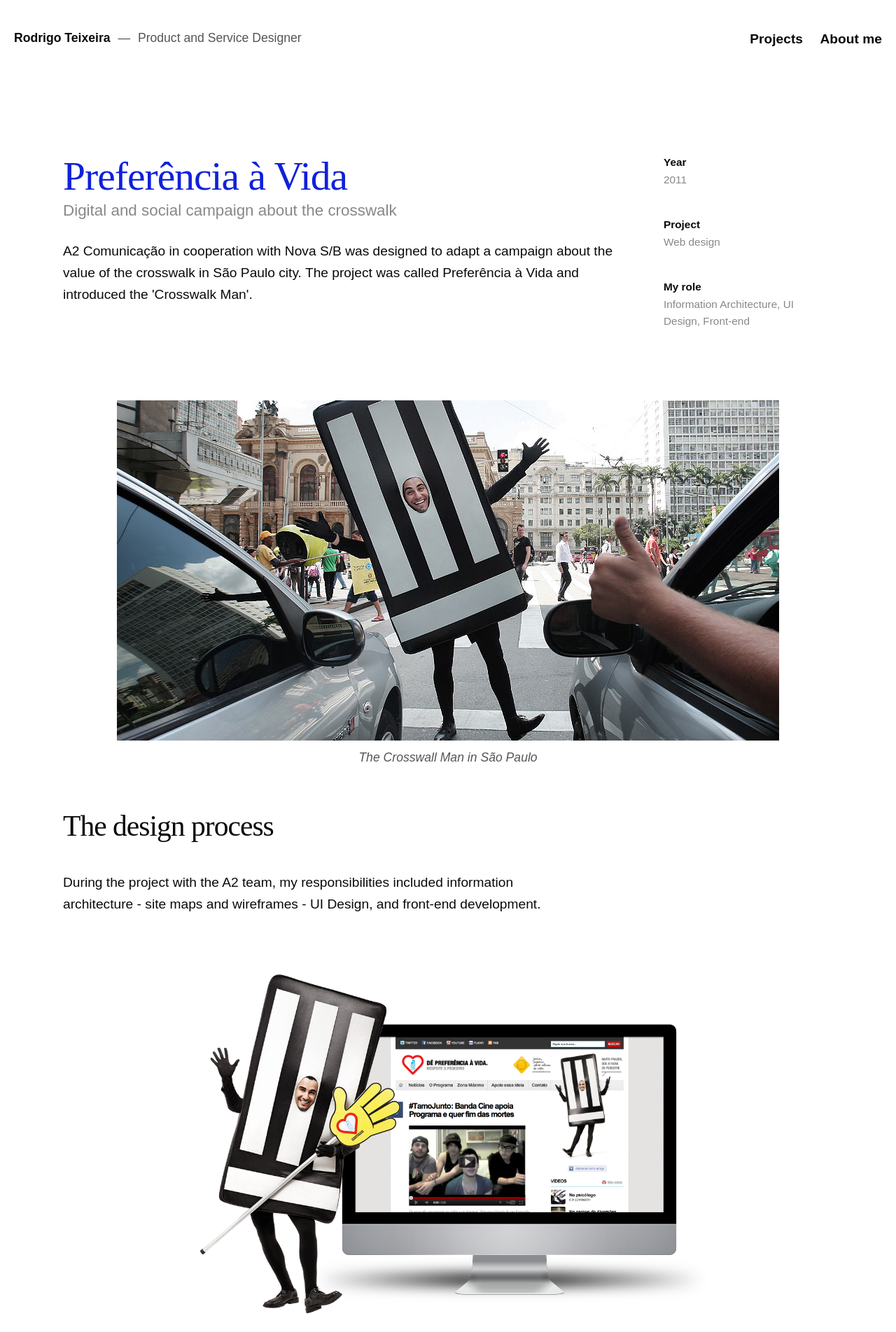
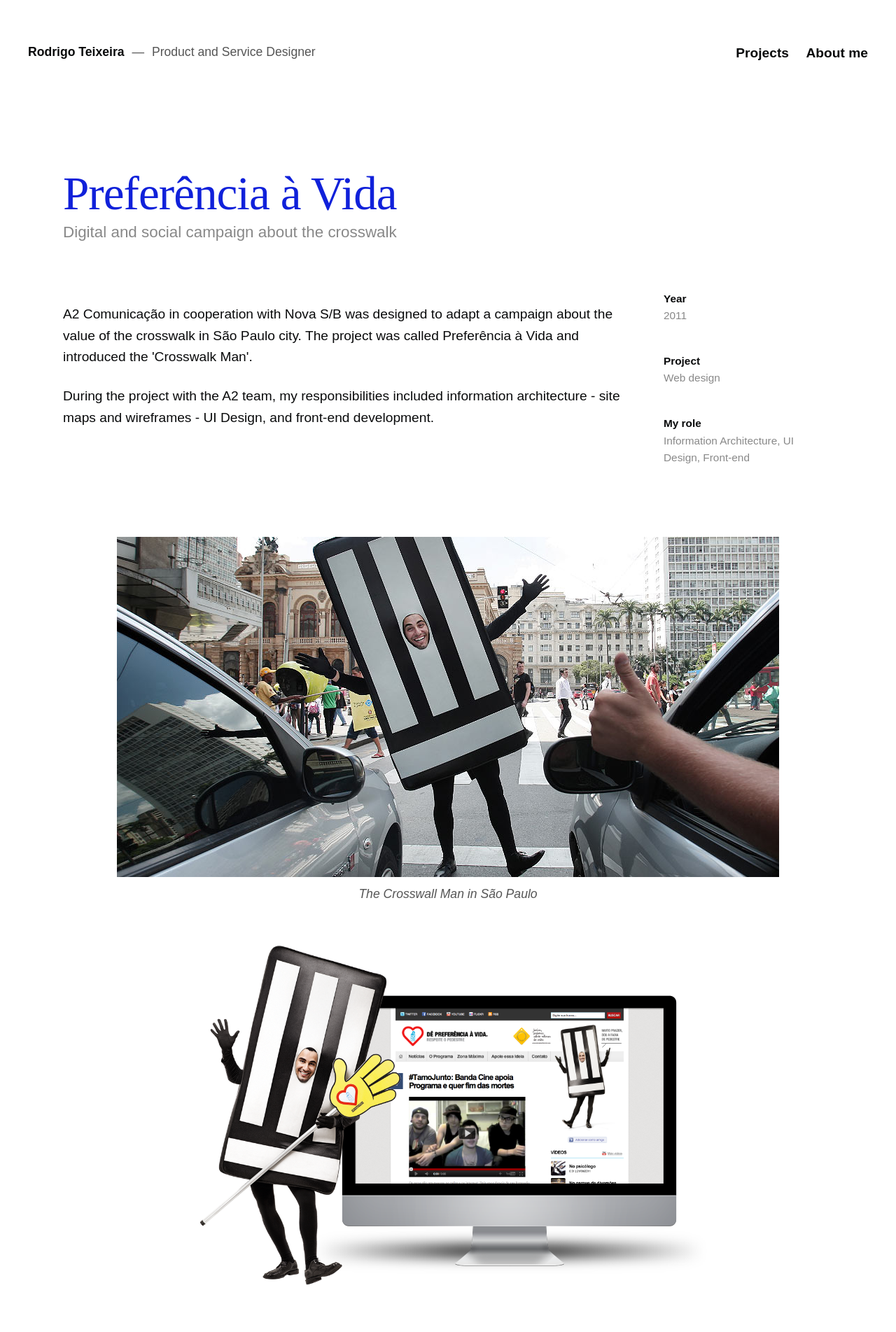
Before and after one commit to drigoteixeira/drigoteixeira.github.io, a Jekyll site: the page built from work/preferencia/index.html, in a window 1280 px wide. Shown: the top 1903 px of the page at 70% size. Built offline with Jekyll 4.4.1, drawn with Linux system fonts in a browser that asks for light colours.

Commit message:
Update images and typography styles

```diff
--- a/_scss/menu.scss
+++ b/_scss/menu.scss
@@ -1,9 +1,10 @@
 header {
     height: 70px;
+    padding-top: 20px;
 }
 
 .logo {
-    margin: 40px 0 0 20px;
+    margin: 40px 0 0 40px;
 }
 
 .logo {
@@ -26,7 +27,7 @@ header {
 }
 
 .menu {
-    margin: 40px 20px 0 20px;
+    margin: 40px 40px 0 20px;
     text-align: right;
 }
 
--- a/_scss/typography.scss
+++ b/_scss/typography.scss
@@ -15,7 +15,7 @@ h6 {
 }
 
 h1 {
-    font-size: 3.6em;
+    font-size: 4.2em;
     line-height: 1.1;
     letter-spacing: -1px;
     color: $main;
--- a/index.html
+++ b/index.html
@@ -4,7 +4,7 @@ layout: home2
 
 <div class="container cover">
     <div class="row">
-        <div class="offset-by-two eight columns center">
+        <div class="offset-by-one ten columns center">
             <h1>Rodrigo Teixeira is a product and service designer living in São Paulo, BRA.</h1>
         </div>
     </div>
--- a/work/preferencia/index.html
+++ b/work/preferencia/index.html
@@ -8,8 +8,13 @@ title: Preferência à Vida
         <div class="nine columns">
             <h1>Preferência à Vida</h1>
             <p class="subtitle">Digital and social campaign about the crosswalk</p>
+        </div>
+    </div>
+    <div class="row">
+        <div class="nine columns">
+            <p>A2 Comunicação in cooperation with Nova S/B was designed to adapt a campaign about the value of the crosswalk in São Paulo city. The project was called Preferência à Vida and introduced the 'Crosswalk Man'.</p>
 
-            <p>A2 Comunicação in cooperation with Nova S/B was designed to adapt a campaign about the value of the crosswalk in São Paulo city. The project was called Preferência à Vida and introduced the 'Crosswalk Man'.</p>
+            <p>During the project with the A2 team, my responsibilities included information architecture - site maps and wireframes -  UI Design, and front-end development. </p>
         </div>
         <div class="three columns disclines">
             <dl>
@@ -33,16 +38,6 @@ title: Preferência à Vida
                 <img src="/img/homem-faixa-cover.jpg" alt="Crosswalk Man" class="responsive">
                 <figcaption>The Crosswall Man in São Paulo</figcaption>
             </figure>
-        </div>
-    </div>
-</div>
-
-<div class="container">
-    <div class="row">
-        <div class="eight columns">
-            <h2>The design process</h2>
-
-            <p>During the project with the A2 team, my responsibilities included information architecture - site maps and wireframes -  UI Design, and front-end development. </p>
         </div>
     </div>
 </div>
```
Also changed, not shown: about/index.html (+5 -3 lines), work/consa/index.html (+6 -3 lines), work/educacao/index.html (+8 -9 lines), work/riachuelo/index.html (+6 -3 lines), favicon.png, img/cover.jpg.
